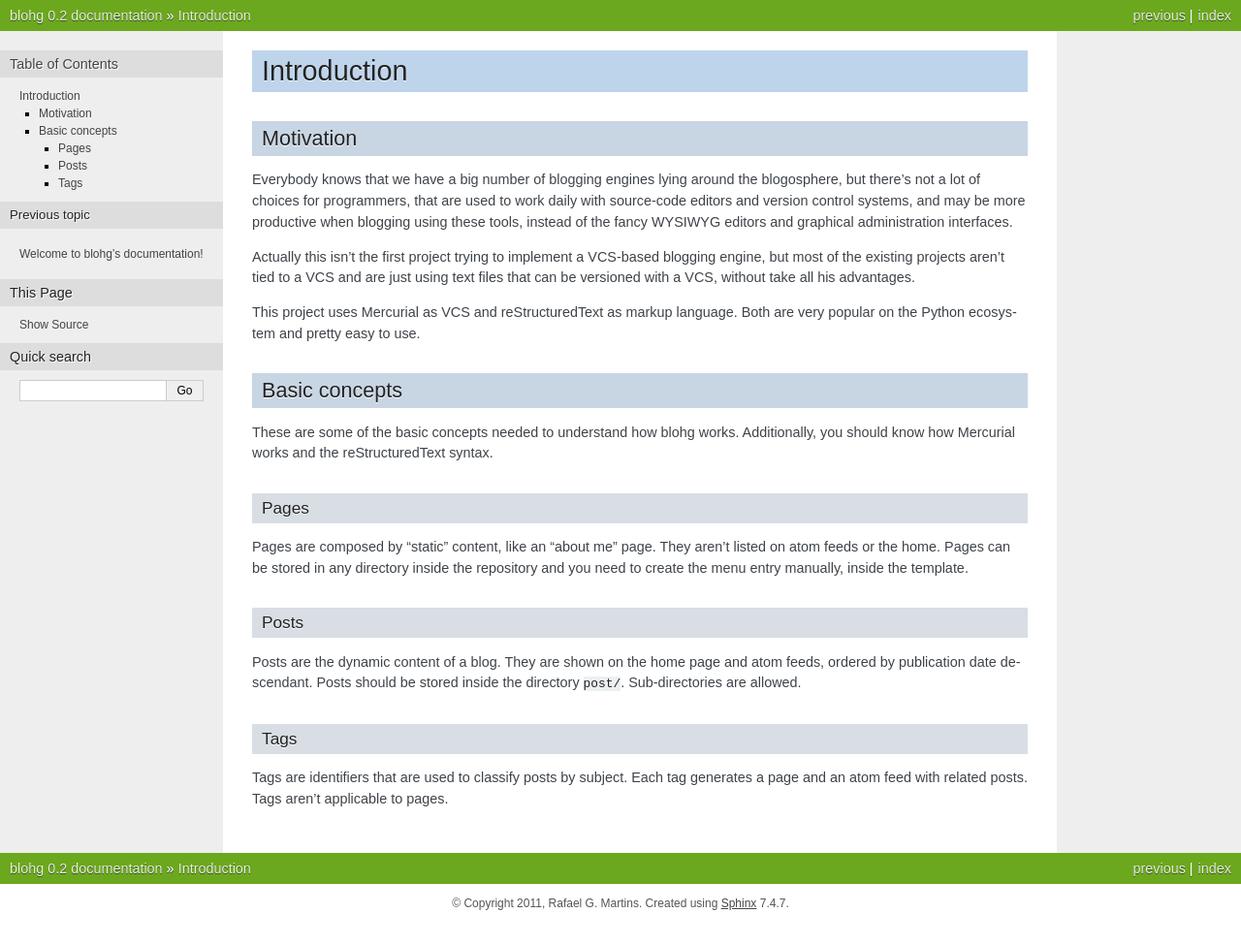
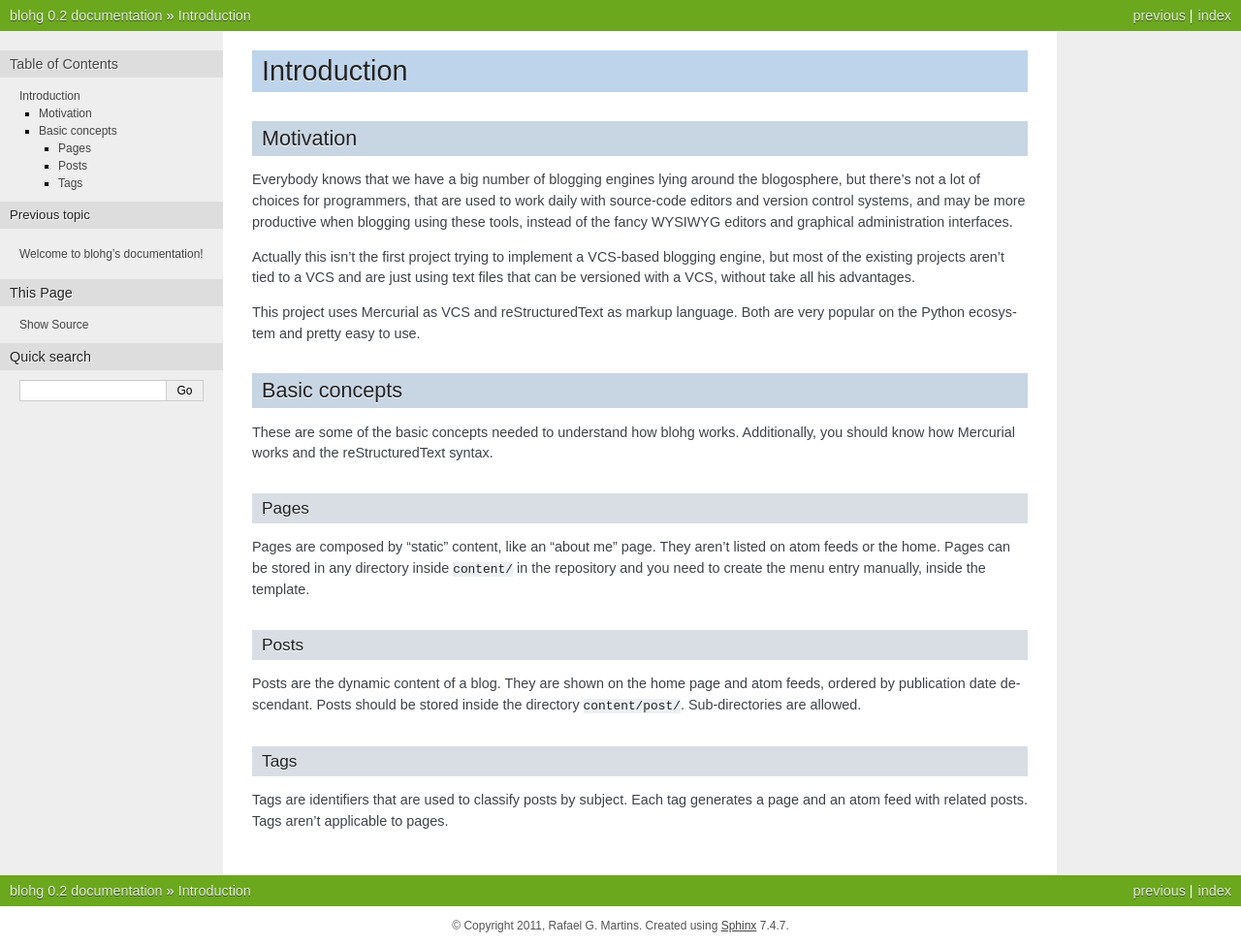
Before and after one commit to rafaelmartins/blohg, a Sphinx documentation site: the page built from docs/intro.rst, in a window 1280 px wide. Shown: the whole page at 97% size. Built offline with Sphinx 7.4.7, drawn with Linux system fonts in a browser that asks for light colours; before the commit the page ends 952 px from its top, so only the background shows below that.

Commit message:
added docs to MANIFEST.in. small doc fixes

```diff
--- a/docs/intro.rst
+++ b/docs/intro.rst
@@ -29,15 +29,16 @@ Pages
 ~~~~~
 
 Pages are composed by "static" content, like an "about me" page. They aren't
-listed on atom feeds or the home. Pages can be stored in any directory inside the
-repository and you need to create the menu entry manually, inside the template.
+listed on atom feeds or the home. Pages can be stored in any directory inside
+``content/`` in the repository and you need to create the menu entry manually,
+inside the template.
 
 Posts
 ~~~~~
 
 Posts are the dynamic content of a blog. They are shown on the home page and atom
 feeds, ordered by publication date descendant. Posts should be stored inside the
-directory ``post/``. Sub-directories are allowed.
+directory ``content/post/``. Sub-directories are allowed.
 
 Tags
 ~~~~
```
Also changed, not shown: 1 other file.
